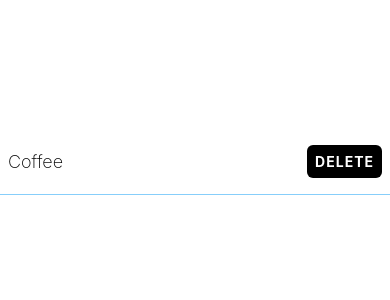
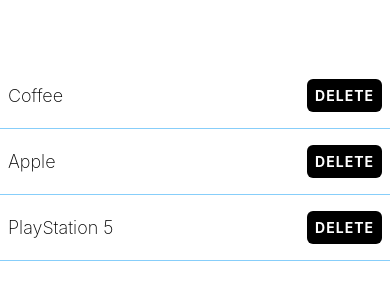
Before and after one commit to rbereziuk/taskly, a React Native app: screen / in a window 390 px wide. Shown: the part 260-560 px from the top of the page. Built offline with nearby package versions, Linux system fonts and the light colour scheme.

Commit message:
Move shopping list item to separate file

```diff
--- a/App.tsx
+++ b/App.tsx
@@ -1,33 +1,13 @@
-import { Alert, StyleSheet, Text, TouchableOpacity, View } from 'react-native';
+import { StyleSheet, View } from 'react-native';
 import { theme } from './theme';
+import { ShoppingListItem } from './components/ShoppingListItem';
 
 export default function App() {
-  const handleDelete = () => {
-    Alert.alert('Are you sure you want to delete this?', '', [
-      {
-        text: 'Yes',
-        onPress: () => console.log('Deleting...'),
-        style: 'destructive',
-      },
-      {
-        text: 'Cancel',
-        style: 'cancel',
-      },
-    ]);
-  };
-
   return (
     <View style={styles.container}>
-      <View style={styles.itemContaier}>
-        <Text style={styles.itemText}>Coffee</Text>
-        <TouchableOpacity
-          onPress={handleDelete}
-          style={styles.deleteBtn}
-          activeOpacity={0.8}
-        >
-          <Text style={styles.deleteBtnText}>Delete</Text>
-        </TouchableOpacity>
-      </View>
+      <ShoppingListItem name="Coffee" />
+      <ShoppingListItem name="Apple" />
+      <ShoppingListItem name="PlayStation 5" />
     </View>
   );
 }
@@ -38,29 +18,4 @@
     backgroundColor: theme.colorWhite,
     justifyContent: 'center',
   },
-  itemContaier: {
-    borderBottomWidth: 1,
-    borderBottomColor: 'lightskyblue',
-    paddingHorizontal: 8,
-    paddingVertical: 16,
-    flexDirection: 'row',
-    alignItems: 'center',
-    justifyContent: 'space-between',
-  },
-  itemText: {
-    fontSize: 18,
-    fontWeight: '200',
-  },
-  deleteBtn: {
-    backgroundColor: theme.colorBlack,
-    color: theme.colorWhite,
-    padding: 8,
-    borderRadius: 6,
-  },
-  deleteBtnText: {
-    color: theme.colorWhite,
-    fontWeight: 'bold',
-    textTransform: 'uppercase',
-    letterSpacing: 1,
-  },
 });
--- /dev/null
+++ b/components/ShoppingListItem.tsx
@@ -0,0 +1,63 @@
+import { Alert, TouchableOpacity, View, StyleSheet, Text } from 'react-native';
+import { theme } from '../theme';
+
+type Props = {
+  name: string;
+};
+
+export function ShoppingListItem({ name }: Props) {
+  const handleDelete = () => {
+    Alert.alert(`Are you sure you want to delete ${name}?`, '', [
+      {
+        text: 'Yes',
+        onPress: () => console.log('Deleting...'),
+        style: 'destructive',
+      },
+      {
+        text: 'Cancel',
+        style: 'cancel',
+      },
+    ]);
+  };
+
+  return (
+    <View style={styles.itemContaier}>
+      <Text style={styles.itemText}>{name}</Text>
+      <TouchableOpacity
+        onPress={handleDelete}
+        style={styles.deleteBtn}
+        activeOpacity={0.8}
+      >
+        <Text style={styles.deleteBtnText}>Delete</Text>
+      </TouchableOpacity>
+    </View>
+  );
+}
+
+const styles = StyleSheet.create({
+  itemContaier: {
+    borderBottomWidth: 1,
+    borderBottomColor: 'lightskyblue',
+    paddingHorizontal: 8,
+    paddingVertical: 16,
+    flexDirection: 'row',
+    alignItems: 'center',
+    justifyContent: 'space-between',
+  },
+  itemText: {
+    fontSize: 18,
+    fontWeight: '200',
+  },
+  deleteBtn: {
+    backgroundColor: theme.colorBlack,
+    color: theme.colorWhite,
+    padding: 8,
+    borderRadius: 6,
+  },
+  deleteBtnText: {
+    color: theme.colorWhite,
+    fontWeight: 'bold',
+    textTransform: 'uppercase',
+    letterSpacing: 1,
+  },
+});
```
